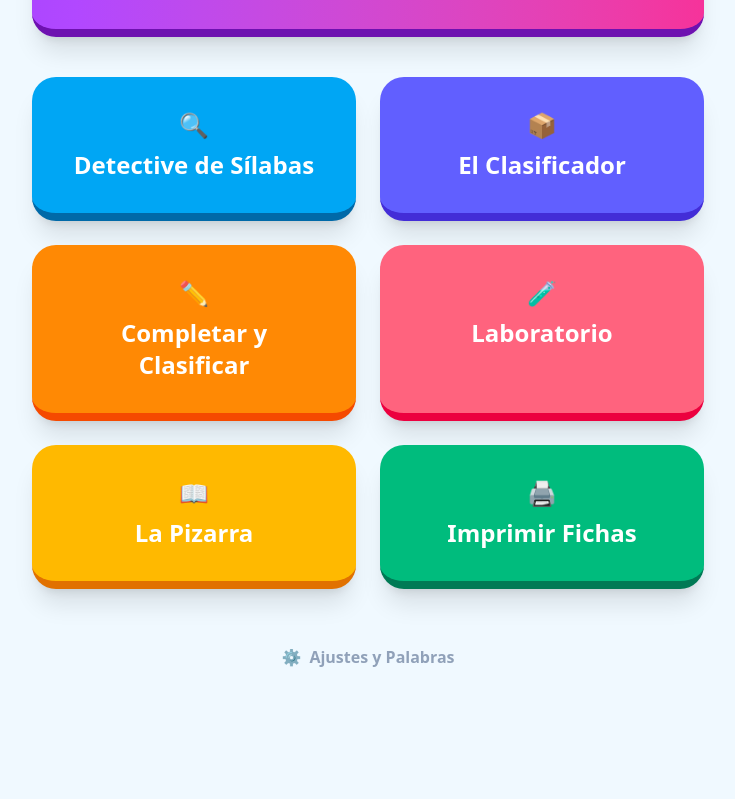
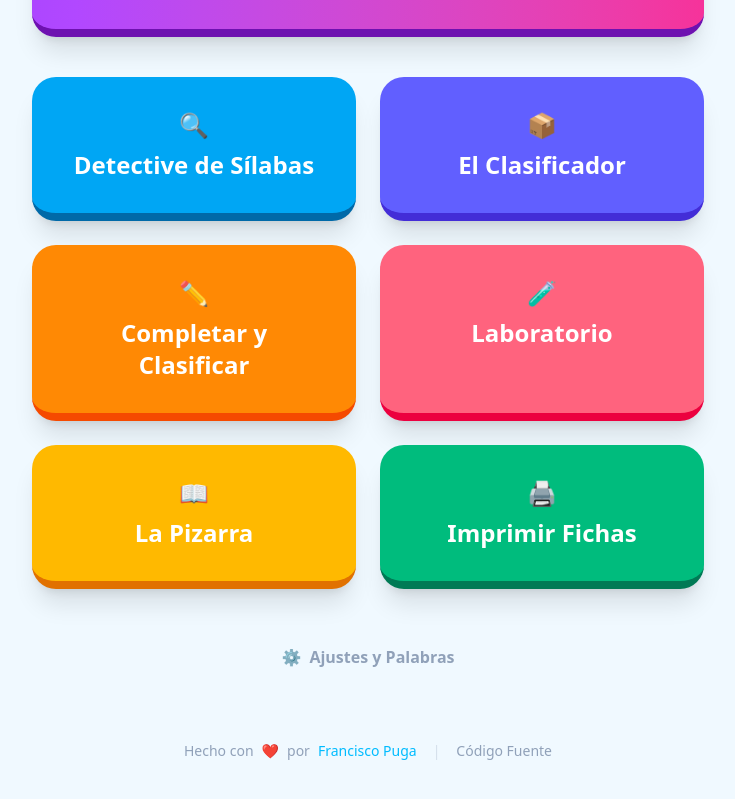
Before and after one commit to fpuga/agudas-llanas-estrujulas, a React (Vite) app: page / in a window 1280 px wide. Shown: the part 243-1042 px from the top of the page, without its empty margins (272-1007 px from the left). Before the commit the page ends 944 px from the top, so only its background shows below. Built offline with nearby package versions, Linux system fonts and the light colour scheme.

Commit message:
feat: add footer and MIT license

```diff
--- a/src/App.tsx
+++ b/src/App.tsx
@@ -359,6 +359,29 @@ function App() {
           />
         )}
       </main>
+
+      <footer className="mt-12 py-6 text-center text-slate-400">
+        <p className="flex items-center justify-center gap-2 text-sm font-medium">
+          Hecho con <span className="text-rose-400">❤️</span> por{' '}
+          <a
+            href="https://franciscopuga.es"
+            target="_blank"
+            rel="noopener noreferrer"
+            className="text-sky-400 transition hover:text-sky-500 hover:underline"
+          >
+            Francisco Puga
+          </a>
+          <span className="mx-2 opacity-30">|</span>
+          <a
+            href="https://github.com/fpuga/agudas-llanas-estrujulas"
+            target="_blank"
+            rel="noopener noreferrer"
+            className="flex items-center gap-1 transition hover:text-slate-600"
+          >
+            Código Fuente
+          </a>
+        </p>
+      </footer>
     </div>
   );
 }
```
Also changed, not shown: 1 other file (tests, documents, lock files or other folders).
